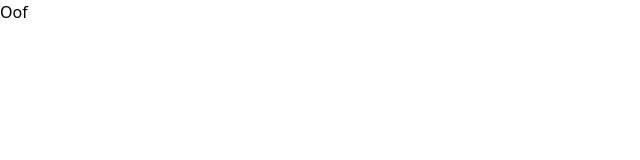
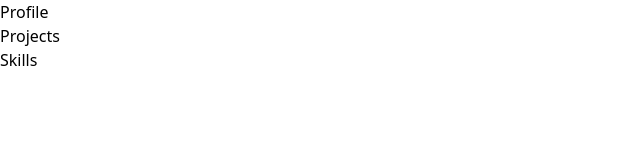
Before and after one commit to cattyman919/portfolio, a Next.js app: page / in a window 1280 px wide. Shown: the top 160 px of the page, without its empty margins (0-640 px from the left). Built offline with nearby package versions, Linux system fonts and the light colour scheme.

Commit message:
Added app components

```diff
--- a/package.json
+++ b/package.json
@@ -8,6 +8,7 @@
     "type-check": "tsc"
   },
   "dependencies": {
+    "antd": "^4.23.1",
     "next": "latest",
     "react": "^17.0.2",
     "react-dom": "^17.0.2"
--- /dev/null
+++ b/src/app/Navbar/index.tsx
@@ -0,0 +1,11 @@
+import React from "react";
+
+const Navbar = () => {
+  return (
+    <div>
+      <div></div>
+    </div>
+  );
+};
+
+export { Navbar };
--- /dev/null
+++ b/src/app/Profile/index.tsx
@@ -0,0 +1,7 @@
+import React from "react";
+
+const Profile = () => {
+  return <div>Profile</div>;
+};
+
+export { Profile };
--- /dev/null
+++ b/src/app/Projects/index.tsx
@@ -0,0 +1,7 @@
+import React from "react";
+
+const Projects = () => {
+  return <div>Projects</div>;
+};
+
+export { Projects };
--- /dev/null
+++ b/src/app/Skills/index.tsx
@@ -0,0 +1,7 @@
+import React from "react";
+
+const Skills = () => {
+  return <div>Skills</div>;
+};
+
+export { Skills };
--- /dev/null
+++ b/src/app/index.ts
@@ -0,0 +1,4 @@
+export { Navbar } from "./Navbar/index";
+export * from "./Profile/index";
+export * from "./Projects/index";
+export * from "./Skills/index";
--- a/src/pages/index.tsx
+++ b/src/pages/index.tsx
@@ -1,8 +1,15 @@
 import { NextPage } from "next";
-import Link from "next/link";
+import { Navbar, Profile, Projects, Skills } from "@app/index";
 
 const IndexPage: NextPage = () => {
-  return <div>Oof</div>;
+  return (
+    <>
+      <Navbar />
+      <Profile />
+      <Projects />
+      <Skills />
+    </>
+  );
 };
 
 export default IndexPage;
```
Also changed, not shown: 1 other file (tests, documents, lock files or other folders).
